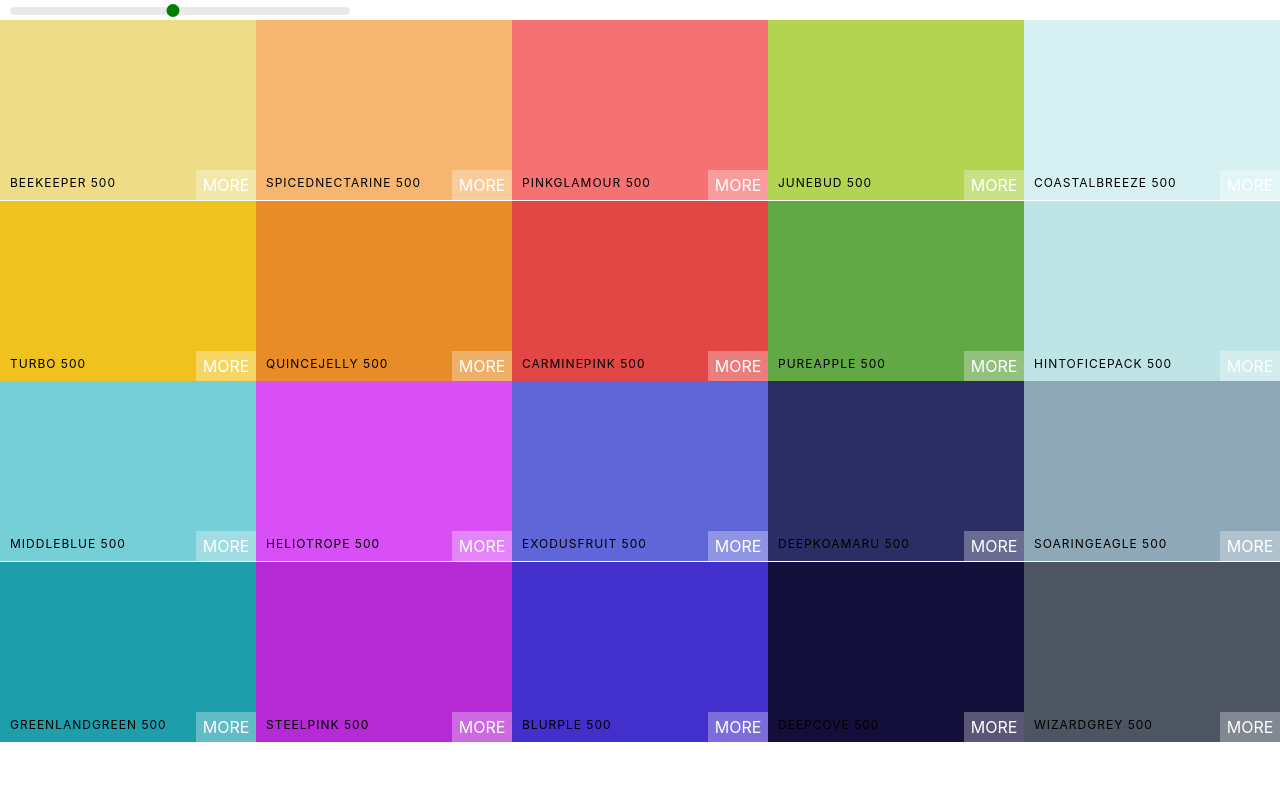
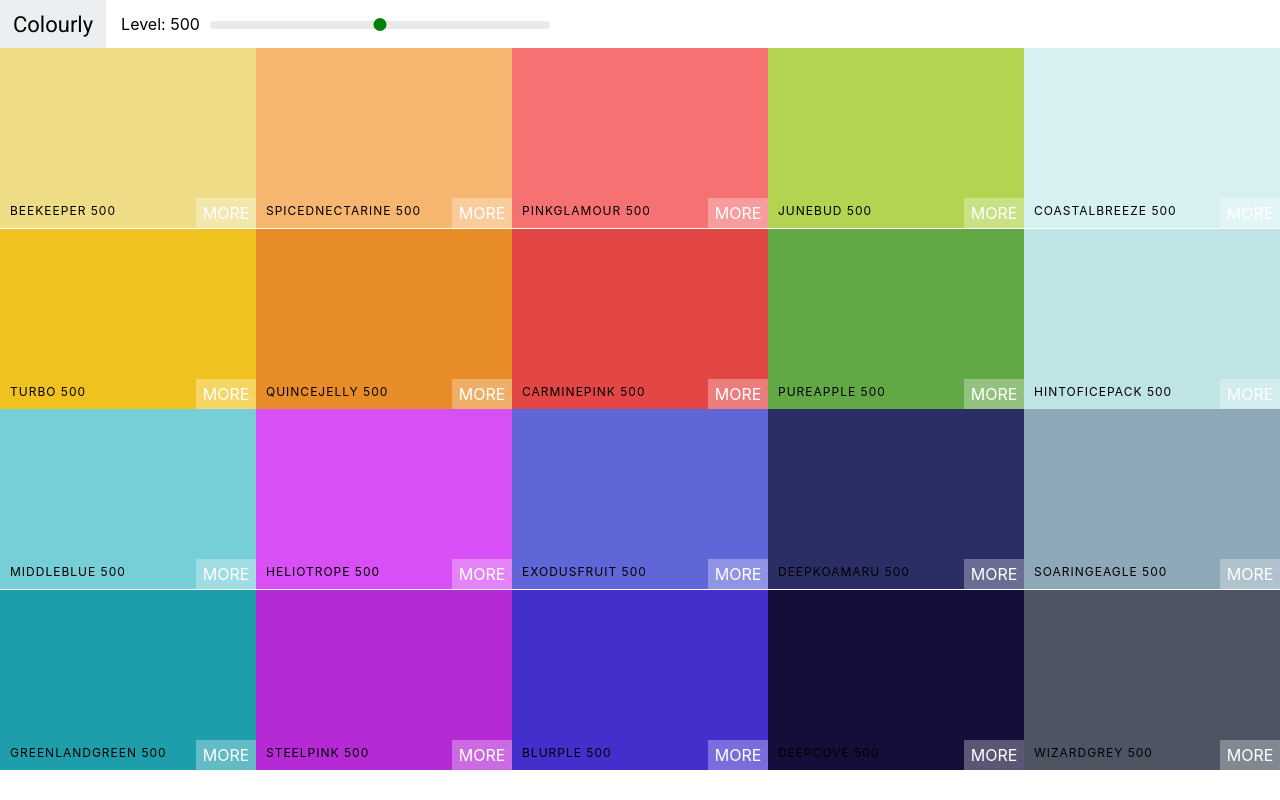
Before and after one commit to KaushikShivam/Colourly, a React (Create React App) app in the folder client/: page / in a window 1280 px wide. Built offline with nearby package versions, Linux system fonts and the light colour scheme; the HTML template or start-up script is replaced by a standard one.

Commit message:
Style navbar component

```diff
--- a/client/public/index.html
+++ b/client/public/index.html
@@ -1,20 +1,19 @@
 <!DOCTYPE html>
 <html lang="en">
+
   <head>
     <meta charset="utf-8" />
     <link rel="icon" href="%PUBLIC_URL%/favicon.ico" />
     <meta name="viewport" content="width=device-width, initial-scale=1" />
     <meta name="theme-color" content="#000000" />
-    <meta
-      name="description"
-      content="Web site created using create-react-app"
-    />
+    <meta name="description" content="Web site created using create-react-app" />
     <link rel="apple-touch-icon" href="%PUBLIC_URL%/logo192.png" />
     <!--
       manifest.json provides metadata used when your web app is installed on a
       user's mobile device or desktop. See https://developers.google.com/web/fundamentals/web-app-manifest/
     -->
     <link rel="manifest" href="%PUBLIC_URL%/manifest.json" />
+    <link href="https://fonts.googleapis.com/css?family=Roboto:100,400,500&display=swap" rel="stylesheet">
     <!--
       Notice the use of %PUBLIC_URL% in the tags above.
       It will be replaced with the URL of the `public` folder during the build.
@@ -26,6 +25,7 @@
     -->
     <title>React App</title>
   </head>
+
   <body>
     <noscript>You need to enable JavaScript to run this app.</noscript>
     <div id="root"></div>
@@ -40,4 +40,5 @@
       To create a production bundle, use `npm run build` or `yarn build`.
     -->
   </body>
+
 </html>
--- /dev/null
+++ b/client/src/components/Navbar.css
@@ -0,0 +1,49 @@
+.Navbar {
+  display: flex;
+  align-items: center;
+  justify-content: flex-start;
+  height: 6vh;
+}
+
+.logo {
+  margin-right: 15px;
+  padding: 0 13px;
+  font-size: 22px;
+  background-color: #eceff1;
+  font-family: Roboto;
+  height: 100%;
+  display: flex;
+  align-items: center;
+}
+
+.logo a {
+  text-decoration: none;
+  color: black;
+}
+
+.slider {
+  width: 340px;
+  margin: 0 10px;
+  display: inline-block;
+}
+
+.rc-slider-track {
+  background-color: transparent;
+}
+
+.rc-slider-rail {
+  height: 8px;
+}
+
+.rc-slider-handle,
+.rc-slider-handle:active,
+.rc-slider-handle:hover,
+.rc-slider-handle:focus {
+  background-color: green;
+  outline: none;
+  border: 2px solid green;
+  box-shadow: none;
+  width: 13px;
+  height: 13px;
+  margin-top: -3px;
+}
--- /dev/null
+++ b/client/src/components/Navbar.jsx
@@ -0,0 +1,29 @@
+import React from 'react';
+import Slider from 'rc-slider';
+
+import 'rc-slider/assets/index.css';
+import './Navbar.css';
+
+const Navbar = ({ level, changeLevel }) => {
+  return (
+    <header className="Navbar">
+      <div className="logo">
+        <a href="#">Colourly</a>
+      </div>
+      <div className="slider-container">
+        <span>Level: {level}</span>
+        <div className="slider">
+          <Slider
+            defaultValue={level}
+            min={100}
+            max={900}
+            step={100}
+            onChange={changeLevel}
+          />
+        </div>
+      </div>
+    </header>
+  );
+};
+
+export default Navbar;
--- a/client/src/components/Palette.css
+++ b/client/src/components/Palette.css
@@ -6,31 +6,3 @@
 .Palette-colors {
   height: 90%;
 }
-
-.slider {
-  width: 340px;
-  margin: 0 10px;
-  display: inline-block;
-}
-
-.rc-slider-track {
-  background-color: transparent;
-}
-
-.rc-slider-rail {
-  height: 8px;
-}
-
-.rc-slider-handle,
-.rc-slider-handle:active,
-.rc-slider-handle:hover,
-.rc-slider-handle:focus {
-  background-color: green;
-  outline: none;
-  border: 2px solid green;
-  box-shadow: none;
-  width: 13px;
-  height: 13px;
-  margin-left: -7px;
-  margin-top: -3px;
-}
--- a/client/src/components/Palette.jsx
+++ b/client/src/components/Palette.jsx
@@ -1,8 +1,6 @@
 import React, { useState } from 'react';
 import ColorBox from './ColorBox';
-import Slider from 'rc-slider';
-
-import 'rc-slider/assets/index.css';
+import Navbar from './Navbar';
 import './Palette.css';
 
 const Palette = ({ palette: { colors } }) => {
@@ -12,18 +10,11 @@ const Palette = ({ palette: { colors } }) => {
     <ColorBox background={color.hex} name={color.name} />
   ));
 
+  const changeLevel = level => setLevel(level);
+
   return (
     <div className="Palette">
-      <div className="slider">
-        <Slider
-          defaultValue={level}
-          min={100}
-          max={900}
-          step={100}
-          onChange={newLevel => setLevel(newLevel)}
-        />
-      </div>
-      {/* navbar */}
+      <Navbar level={level} changeLevel={changeLevel} />
       <div className="Palette-colors">{colorBoxes}</div>
       {/* footer */}
     </div>
```
